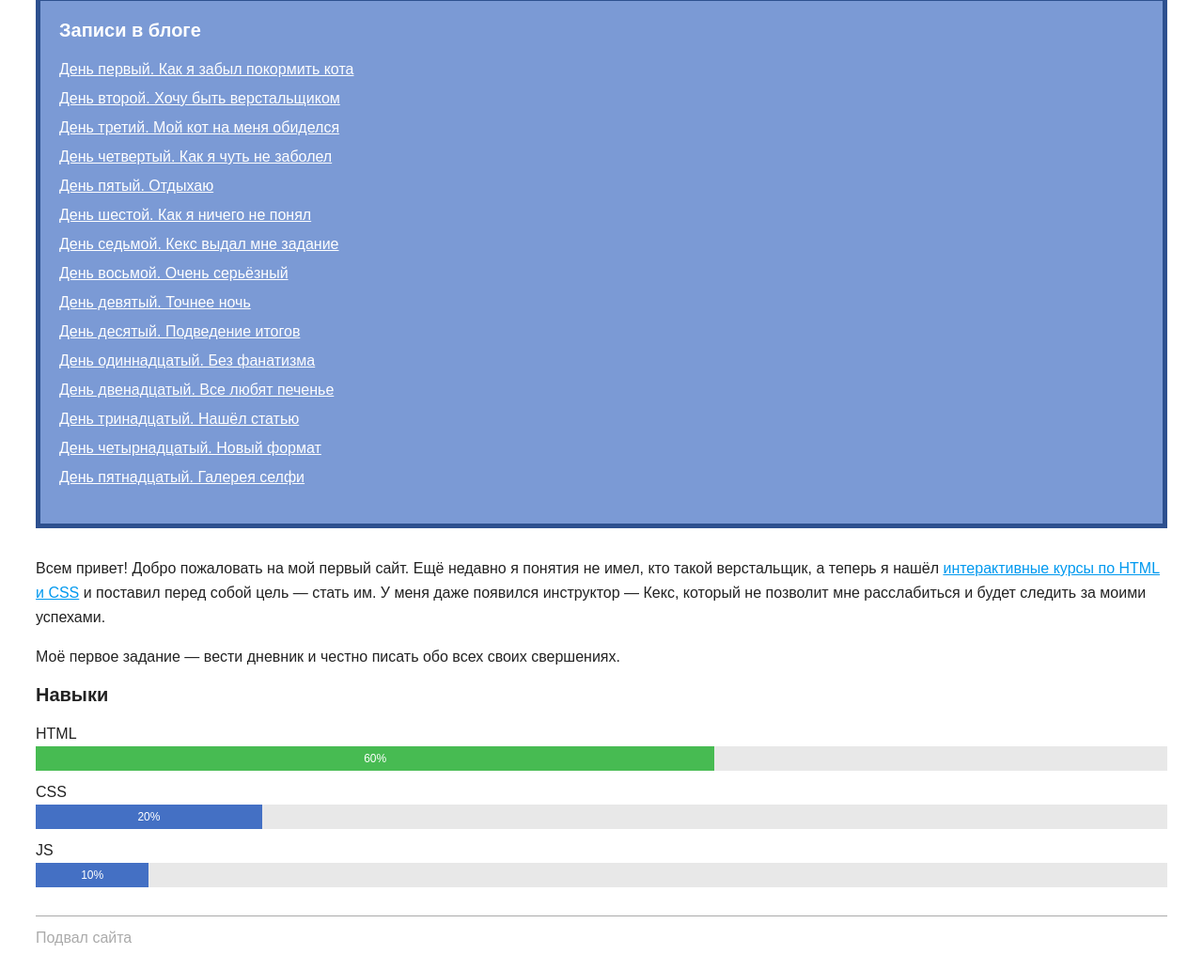
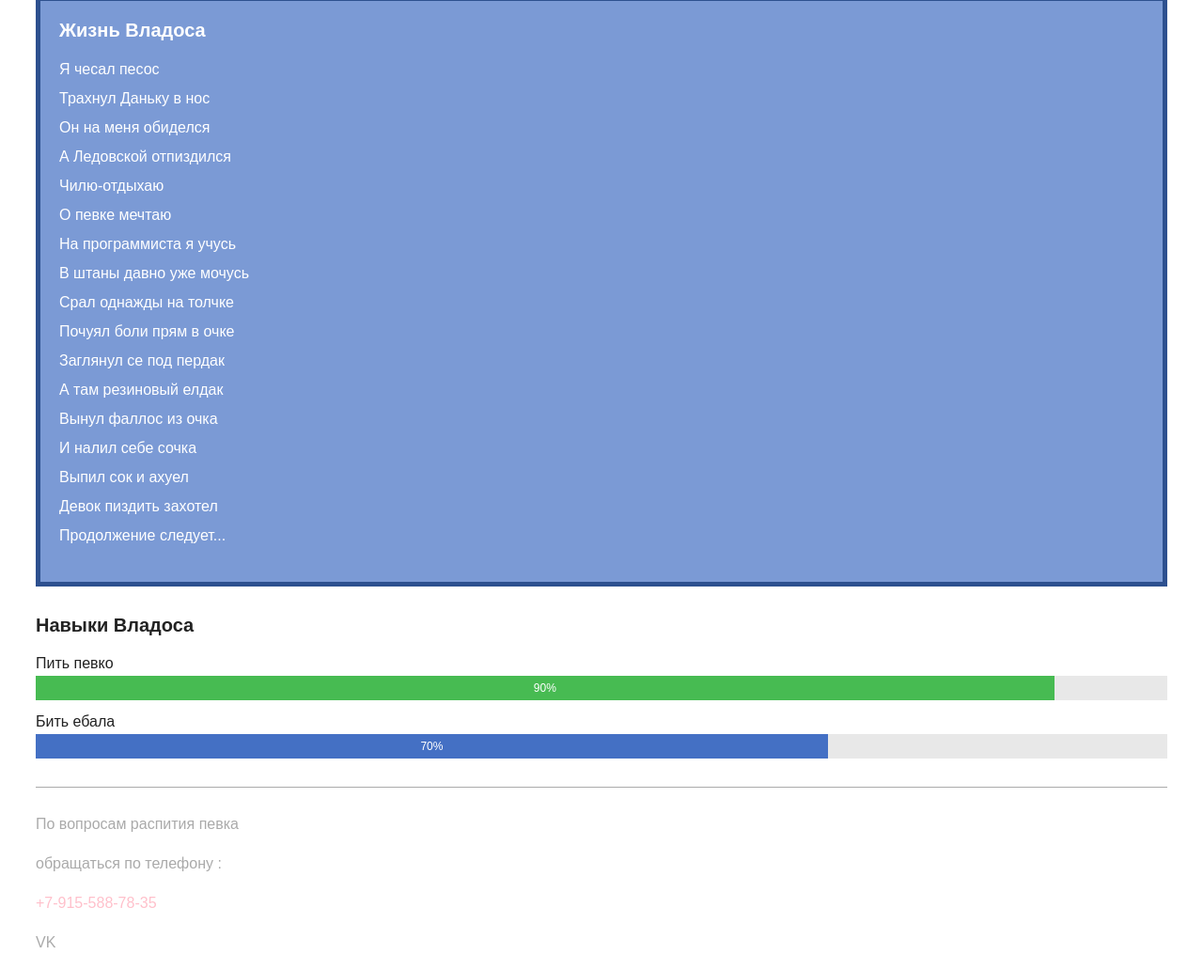
Before and after one commit to VaRyag96/superga, a plain HTML site: page index.html in a window 1280 px wide. Shown: the part 602-1634 px from the top of the page at 94% size. Drawn offline with Linux system fonts and the light colour scheme.

Commit message:
правки

```diff
--- a/index.html
+++ b/index.html
@@ -11,46 +11,45 @@
     </header>
     <main>
       <div class="avatar-container">
-        <img class="avatar" src="img/vladik.png" width="300" height="500" alt="Аватарка">
+        <img class="avatar" src="img/vladik.png" width="400" height="500" alt="Аватарка">
       </div>
       <nav class="blog-navigation">
-        <h2>Записи в блоге</h2>
+        <h2>Жизнь Владоса</h2>
         <ul>
-          <li><a href="day-1.html">День первый. Как я забыл покормить кота</a></li>
-          <li><a href="day-2.html">День второй. Хочу быть верстальщиком</a></li>
-          <li><a href="day-3.html">День третий. Мой кот на меня обиделся</a></li>
-          <li><a href="day-4.html">День четвертый. Как я чуть не заболел</a></li>
-          <li><a href="day-5.html">День пятый. Отдыхаю</a></li>
-          <li><a href="day-6.html">День шестой. Как я ничего не понял</a></li>
-          <li><a href="day-7.html">День седьмой. Кекс выдал мне задание</a></li>
-          <li><a href="day-8.html">День восьмой. Очень серьёзный</a></li>
-          <li><a href="day-9.html">День девятый. Точнее ночь</a></li>
-          <li><a href="day-10.html">День десятый. Подведение итогов</a></li>
-          <li><a href="day-11.html">День одиннадцатый. Без фанатизма</a></li>
-          <li><a href="day-12.html">День двенадцатый. Все любят печенье</a></li>
-          <li><a href="day-13.html">День тринадцатый. Нашёл статью</a></li>
-          <li><a href="day-14.html">День четырнадцатый. Новый формат</a></li>
-          <li><a href="day-15.html">День пятнадцатый. Галерея селфи</a></li>
+          <li>Я чесал песос</li>
+          <li>Трахнул Даньку в нос</li>
+          <li>Он на меня обиделся</li>
+          <li>А Ледовской отпиздился</li>
+          <li>Чилю-отдыхаю</li>
+          <li>О певке мечтаю</li>
+          <li>На программиста я учусь</li>
+          <li>В штаны давно уже мочусь</li>
+          <li>Срал однажды на толчке</li>
+          <li>Почуял боли прям в очке</li>
+          <li>Заглянул се под пердак</li>
+          <li>А там резиновый елдак</li>
+          <li>Вынул фаллос из очка </li>
+          <li>И налил себе сочка</li>
+          <li>Выпил сок и ахуел</li>
+          <li>Девок пиздить захотел</li>
+          <li>Продолжение следует...</li>
         </ul>
       </nav>
       <section>
-        <p>Всем привет! Добро пожаловать на мой первый сайт. Ещё недавно я понятия не имел, кто такой верстальщик, а теперь я нашёл <a href="https://htmlacademy.ru/courses">интерактивные курсы по HTML и CSS</a> и поставил перед собой цель — стать им. У меня даже появился инструктор — Кекс, который не позволит мне расслабиться и будет следить за моими успехами.</p>
-        <p>Моё первое задание — вести дневник и честно писать обо всех своих свершениях.</p>
-      </section>
-      <section>
-        <h2>Навыки</h2>
+        <h2>Навыки Владоса</h2>
         <dl class="skills">
-          <dt>HTML</dt>
-          <dd><div class="skills-level skills-level-ok" style="width: 60%;">60%</div></dd>
-          <dt>CSS</dt>
-          <dd><div class="skills-level" style="width: 20%;">20%</div></dd>
-          <dt>JS</dt>
-          <dd><div class="skills-level" style="width: 10%;">10%</div></dd>
+          <dt>Пить певко</dt>
+          <dd><div class="skills-level skills-level-ok" style="width: 90%;">90%</div></dd>
+          <dt>Бить ебала</dt>
+          <dd><div class="skills-level" style="width: 70%;">70%</div></dd>
         </dl>
       </section>
     </main>
     <footer>
-      Подвал сайта
+      <p>По вопросам распития певка</p>
+      <p>обращаться по телефону : </p>
+      <p style="color: pink">+7-915-588-78-35</p>
+      <p a href="https://vk.com/vladknyazev7"> VK</p>
     </footer>
   </body>
 </html>
```
Also changed, not shown: img/moshina.jpg (added).
